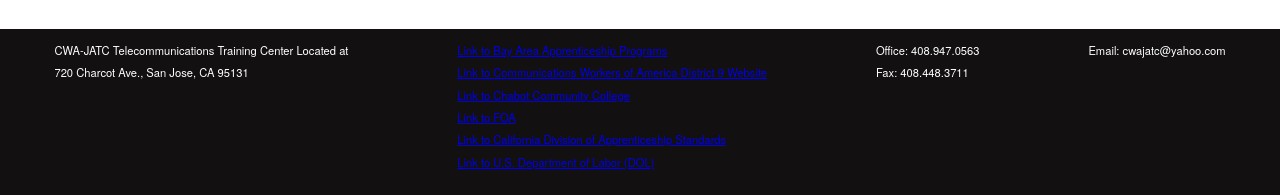
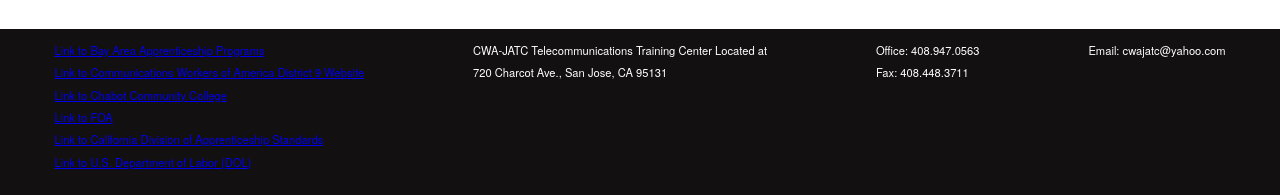
Before and after one commit to borgellaj/CWA-Project, a Gatsby site: page /application in a window 1280 px wide. Shown: the part 1168-1363 px from the top of the page. Built offline with nearby package versions, Linux system fonts and the light colour scheme; Gatsby itself is replaced by a stand-in of ours.

Commit message:
Update footer.jsx

```diff
--- a/src/components/footer.jsx
+++ b/src/components/footer.jsx
@@ -4,10 +4,6 @@
     // console.log(location.location)
     return (
         <footer className={location.location.pathname === '/' ? `homefooter footer` : `footer`} >
-            <ul>
-                <li>CWA-JATC Telecommunications Training Center Located at </li>
-                <li>720 Charcot Ave., San Jose, CA 95131</li>
-            </ul>
             <ul>
                 <li><a href="https://sites.google.com/baccc.net/apprenticeship/programs-in-colleges/#h.uliwsc8fq6g">Link to Bay Area Apprenticeship Programs</a></li>
                 <li><a href="https://district9.cwa-union.org/">Link to Communications Workers of America District 9 Website</a></li>
@@ -16,6 +12,11 @@
                 <li><a href="https://www.dir.ca.gov/das/">Link to California Division of Apprenticeship Standards</a> </li>
                 <li><a href="https://www.dol.gov/eta">Link to U.S. Department of Labor (DOL)</a></li>
             </ul>
+        <ul>
+                <li>CWA-JATC Telecommunications Training Center Located at </li>
+                <li>720 Charcot Ave., San Jose, CA 95131</li>
+            </ul>
+
             <ul>
                 <li>Office: 408.947.0563 </li>
                 <li>Fax: 408.448.3711</li>
```
